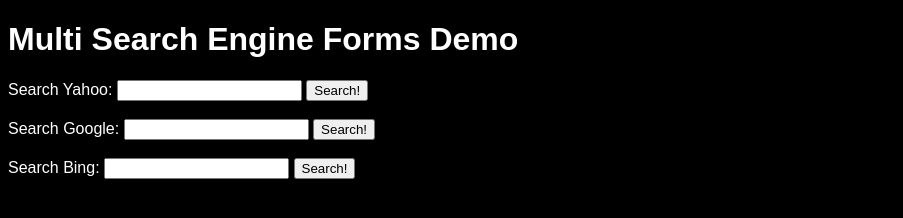
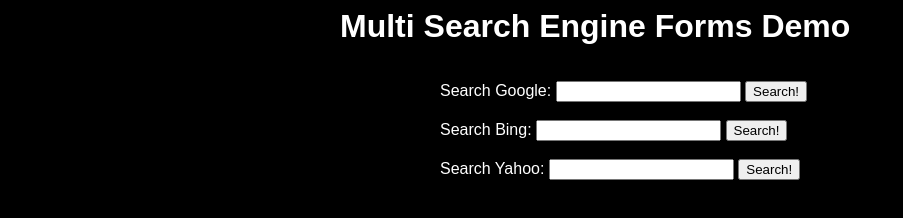
Before and after one commit to anyoneout/Multi-Search-Engine-Forms-Demo, a plain HTML site: page index.html in a window 1280 px wide. Shown: the whole page, without its empty margins (0-903 px from the left). Drawn offline with Linux system fonts and the light colour scheme.

Commit message:
added 3 search engine forms

```diff
--- a/index.html
+++ b/index.html
@@ -4,35 +4,25 @@
   <meta charset="UTF-8">
   <meta name="viewport" content="width=device-width, initial-scale=1.0">
   <title>Multi Search Engine Forms Demo</title>
-  <style>
-    body {
-      font-family: Arial;
-      background-color: black;
-      color: white;
-    }
-  </style>
+  <link rel="stylesheet" href="style.css">
 </head>
 <body>
 <h1>Multi Search Engine Forms Demo</h1>
+<br>
+<br>
 <section>
-<!-- specifies which web page the form will be interacting with. -->
-  <form action="https://www.yahoo.com/search">
-<!-- the label is set to the same ID as the input field which aids in accessibility. -->
-    <label for="yahoo-search-input">Search Yahoo:
-<!-- sets the input type to "text" ensuring it becomes a text field. The name attribute being set to "q" specifies the data being initially sent to the url. The id is set to specify a unique identifier which the label can be associated with.-->
-      <input type="text" name="q" id="yahoo-search-input">
-<!--sets the input type to "submit" ensuring it becomes a button. The value is set to specify the text within the button  -->
+  <div style="width: 400px; margin: auto;">
+  <!-- specifies which web page the form will be interacting with. -->
+  <form action="https://www.google.com/search">
+    <!-- the label is set to the same ID as the input field which aids in accessibility. -->
+    <label for="google-search-input">Search Google:
+      <!-- sets the input type to "text" ensuring it becomes a text field. The name attribute being set to "q" specifies the data being initially sent to the url. The id is set to specify a unique identifier which the label can be associated with.-->
+      <input type="text" name="q" id="google-search-input">
+      <!--sets the input type to "submit" ensuring it becomes a button. The value is set to specify the text within the button  -->
       <input type="submit" value="Search!">
     </label>
   </form>
-<!--added <br> between forms to avoid "Touch targets with sufficient size and spacing help users who may have difficulty targeting small controls to activate the targets" from lighthouse analysis report -->
-  <br>
-  <form action="https://www.google.com/search">
-    <label for="google-search-input">Search Google:
-      <input type="text" name="q" id="google-search-input">
-      <input type="submit" value="Search!">
-    </label>
-  </form>
+  <!--added <br> between forms to avoid "Touch targets with sufficient size and spacing help users who may have difficulty targeting small controls to activate the targets" from lighthouse analysis report -->
   <br>
   <form action="https://www.bing.com/search">
     <label for="bing-search-input">Search Bing:
@@ -40,6 +30,15 @@
       <input type="submit" value="Search!">
     </label>
   </form>
+  <br>
+  <form action="https://www.yahoo.com/search">
+    <label for="yahoo-search-input">Search Yahoo:
+      <input type="text" name="q" id="yahoo-search-input">
+      <input type="submit" value="Search!">
+    </label>
+  </form>
+</div>
+  <br>
 </section>
 </body>
 </html>
--- /dev/null
+++ b/style.css
@@ -0,0 +1,10 @@
+body {
+  font-family: Arial;
+  background-color: black;
+  color: white;
+}
+
+h1 {
+  width: 600px;
+  margin: auto;
+}
```
